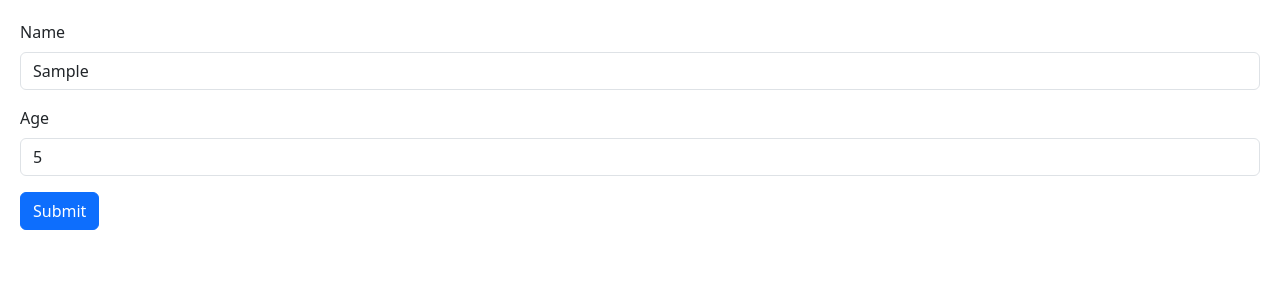
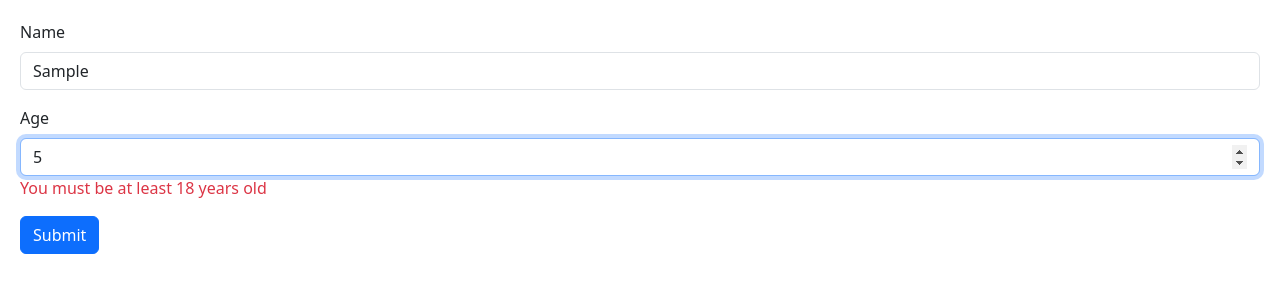
Before and after one commit to DevAhmedKhalil/mosh-react-app, a React (Vite) app: page / in a window 1280 px wide. Both pictures are taken after typing "Sample", "5" into the empty fields and a click on the button "Submit". Shown: the top 300 px of the page. Built offline with nearby package versions, Linux system fonts and the light colour scheme.

Commit message:
sec-6: 8- Schema based Validation with Zod

```diff
--- a/package.json
+++ b/package.json
@@ -16,12 +16,14 @@
     "vite": "^4.1.0"
   },
   "dependencies": {
+    "@hookform/resolvers": "^5.2.2",
     "bootstrap": "^5.3.8",
     "immer": "^11.0.1",
     "react": "^19.2.0",
     "react-dom": "^19.2.0",
     "react-hook-form": "^7.68.0",
     "react-icons": "^5.5.0",
-    "styled-components": "^6.1.19"
+    "styled-components": "^6.1.19",
+    "zod": "^4.1.13"
   }
 }
--- a/src/components/Form.tsx
+++ b/src/components/Form.tsx
@@ -1,16 +1,22 @@
 import { FieldValues, useForm } from "react-hook-form";
+import { z } from "zod";
+import { zodResolver } from "@hookform/resolvers/zod";
 
-interface FormData {
-  name: string;
-  age: number;
-}
+const schema = z.object({
+  name: z.string().min(3, "Name should be at least 3 characters"),
+  age: z
+    .number({ message: "Age field is required" })
+    .min(18, "You must be at least 18 years old"),
+});
+
+type FormData = z.infer<typeof schema>;
 
 const Form = () => {
   const {
     register,
     handleSubmit,
     formState: { errors },
-  } = useForm<FormData>();
+  } = useForm<FormData>({ resolver: zodResolver(schema) });
 
   const onSubmit = (data: FieldValues) => console.log(data);
 
@@ -21,29 +27,27 @@ const Form = () => {
           Name
         </label>
         <input
-          {...register("name", { required: true, minLength: 3 })}
+          {...register("name")}
           id="name"
           type="text"
           className="form-control"
         />
-        {errors.name?.type === "required" && (
-          <p className="text-danger">Name is required</p>
-        )}
-        {errors.name?.type === "minLength" && (
-          <p className="text-danger">Name should be at least 3 characters</p>
-        )}
+        {errors.name && <p className="text-danger">{errors.name.message}</p>}
       </div>
+
       <div className="mb-3">
         <label htmlFor="age" className="form-label">
           Age
         </label>
         <input
-          {...register("age")}
+          {...register("age", { valueAsNumber: true })}
           id="age"
           type="number"
           className="form-control"
         />
+        {errors.age && <p className="text-danger">{errors.age.message}</p>}
       </div>
+
       <button className="btn btn-primary" type="submit">
         Submit
       </button>
```
Also changed, not shown: 1 other file (tests, documents, lock files or other folders).
